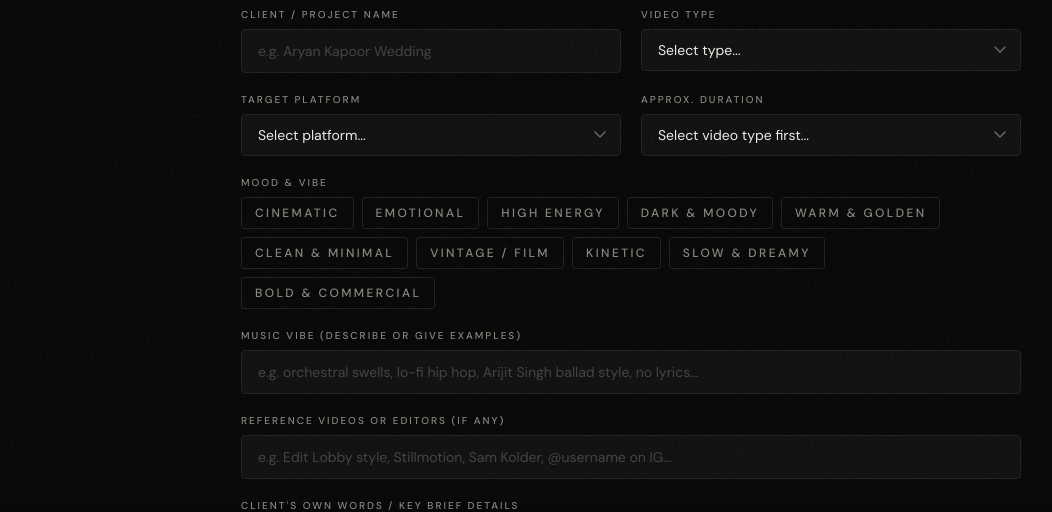
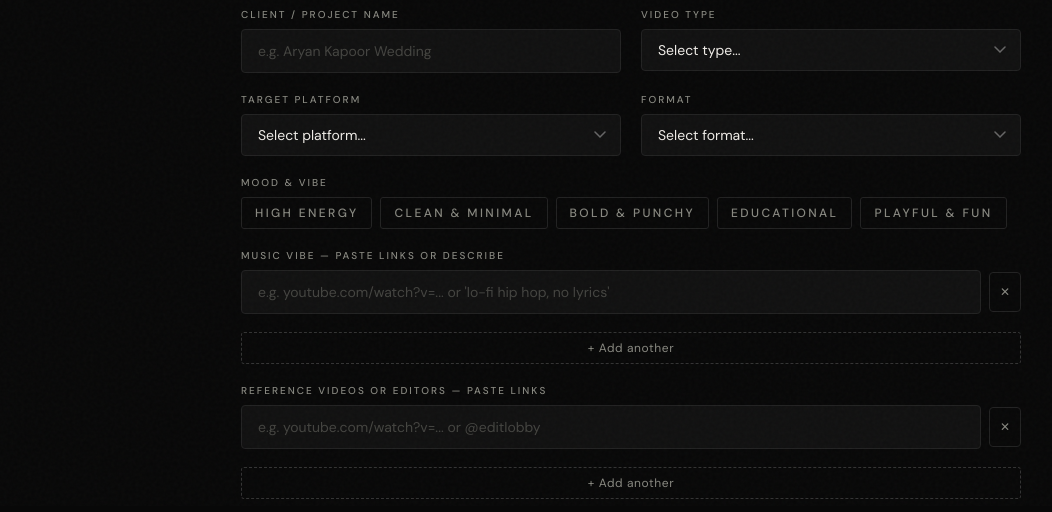
Before and after one commit to NitinGit5/edit-brief-generator, a plain HTML site: page index.html in a window 1280 px wide. Shown: the part 294-806 px from the top of the page, without its empty margins (9-1061 px from the left). Drawn offline with Linux system fonts and the light colour scheme.

Commit message:
Update index.html

```diff
--- a/index.html
+++ b/index.html
@@ -426,6 +426,47 @@
     .guide-grid { grid-template-columns: 1fr; }
     .page-title { font-size: 38px; }
   }
+
+  .link-row {
+    display: flex;
+    gap: 8px;
+    align-items: center;
+    margin-bottom: 8px;
+  }
+
+  .link-row input { flex: 1; margin-bottom: 0; }
+
+  .btn-remove {
+    background: transparent;
+    border: 1px solid var(--border);
+    color: var(--text-muted);
+    width: 32px;
+    height: 40px;
+    border-radius: 4px;
+    cursor: pointer;
+    font-size: 12px;
+    flex-shrink: 0;
+    transition: all 0.15s;
+  }
+
+  .btn-remove:hover { border-color: var(--accent); color: var(--accent); }
+
+  .btn-add-link {
+    background: transparent;
+    border: 1px dashed var(--border-bright);
+    color: var(--text-muted);
+    font-family: var(--font-body);
+    font-size: 12px;
+    letter-spacing: 0.05em;
+    padding: 7px 14px;
+    border-radius: 3px;
+    cursor: pointer;
+    margin-top: 2px;
+    transition: all 0.15s;
+  }
+
+  .btn-add-link:hover { border-color: var(--accent); color: var(--text); }
+
 </style>
 </head>
 <body>
@@ -448,10 +489,12 @@
 
     <div class="field">
       <label>Video Type</label>
-      <select id="video-type" onchange="updateDuration()">
+      <select id="video-type">
         <option value="">Select type...</option>
-        <option value="short">Short form reel / YT Short</option>
-        <option value="long">Long form talking head</option>
+        <option>Talking head</option>
+        <option>Faceless / voiceover</option>
+        <option>Motion graphics & typography</option>
+        <option>Mixed (talking head + motion graphics)</option>
       </select>
     </div>
 
@@ -467,36 +510,39 @@
     </div>
 
     <div class="field">
-      <label>Approx. Duration</label>
+      <label>Format</label>
       <select id="duration">
-        <option value="">Select video type first...</option>
+        <option value="">Select format...</option>
+        <option>Short form (Reels / YT Shorts)</option>
+        <option>Long form (YouTube video)</option>
       </select>
     </div>
 
     <div class="field form-full">
       <label>Mood & Vibe</label>
       <div class="mood-grid" id="mood-grid">
-        <label class="mood-chip"><input type="checkbox" value="Cinematic"> Cinematic</label>
-        <label class="mood-chip"><input type="checkbox" value="Emotional / teary"> Emotional</label>
         <label class="mood-chip"><input type="checkbox" value="High energy"> High energy</label>
-        <label class="mood-chip"><input type="checkbox" value="Dark & moody"> Dark & moody</label>
-        <label class="mood-chip"><input type="checkbox" value="Warm & golden"> Warm & golden</label>
         <label class="mood-chip"><input type="checkbox" value="Clean & minimal"> Clean & minimal</label>
-        <label class="mood-chip"><input type="checkbox" value="Vintage / film grain"> Vintage / film</label>
-        <label class="mood-chip"><input type="checkbox" value="Fast cuts & kinetic"> Kinetic</label>
-        <label class="mood-chip"><input type="checkbox" value="Slow & dreamy"> Slow & dreamy</label>
-        <label class="mood-chip"><input type="checkbox" value="Bold & commercial"> Bold & commercial</label>
+        <label class="mood-chip"><input type="checkbox" value="Bold & punchy"> Bold & punchy</label>
+        <label class="mood-chip"><input type="checkbox" value="Educational"> Educational</label>
+        <label class="mood-chip"><input type="checkbox" value="Playful & fun"> Playful & fun</label>
       </div>
     </div>
 
     <div class="field form-full">
-      <label>Music Vibe (describe or give examples)</label>
-      <input type="text" id="music" placeholder="e.g. orchestral swells, lo-fi hip hop, Arijit Singh ballad style, no lyrics...">
+      <label>Music Vibe — paste links or describe</label>
+      <div id="music-links">
+        <div class="link-row"><input type="text" class="music-link" placeholder="e.g. youtube.com/watch?v=... or 'lo-fi hip hop, no lyrics'"><button class="btn-remove" onclick="removeLink(this)" title="Remove">✕</button></div>
+      </div>
+      <button class="btn-add-link" onclick="addLink('music-links', 'music-link', 'Add another music link or description')">+ Add another</button>
     </div>
 
     <div class="field form-full">
-      <label>Reference Videos or Editors (if any)</label>
-      <input type="text" id="references" placeholder="e.g. Edit Lobby style, Stillmotion, Sam Kolder, @username on IG...">
+      <label>Reference Videos or Editors — paste links</label>
+      <div id="ref-links">
+        <div class="link-row"><input type="text" class="ref-link" placeholder="e.g. youtube.com/watch?v=... or @editlobby"><button class="btn-remove" onclick="removeLink(this)" title="Remove">✕</button></div>
+      </div>
+      <button class="btn-add-link" onclick="addLink('ref-links', 'ref-link', 'Add another reference')">+ Add another</button>
     </div>
 
     <div class="field form-full">
@@ -543,8 +589,8 @@
     const videoType = document.getElementById('video-type').value;
     const platform  = document.getElementById('platform').value;
     const duration  = document.getElementById('duration').value;
-    const music     = document.getElementById('music').value.trim();
-    const refs      = document.getElementById('references').value.trim();
+    const music     = [...document.querySelectorAll('.music-link')].map(i => i.value.trim()).filter(Boolean).join(', ');
+    const refs      = [...document.querySelectorAll('.ref-link')].map(i => i.value.trim()).filter(Boolean).join(', ');
     const notes     = document.getElementById('notes').value.trim();
     const moods     = [...document.querySelectorAll('.mood-chip.active')].map(c => c.querySelector('input').value);
 
@@ -698,6 +744,23 @@ Return ONLY a JSON object with these exact keys (no markdown, no backticks, no e
       dur.innerHTML = '<option value="">Select video type first...</option>';
     }
   }
+
+  function addLink(containerId, inputClass, placeholder) {
+    const container = document.getElementById(containerId);
+    const row = document.createElement('div');
+    row.className = 'link-row';
+    row.innerHTML = '<input type="text" class="' + inputClass + '" placeholder="' + placeholder + '"><button class="btn-remove" onclick="removeLink(this)" title="Remove">✕</button>';
+    container.appendChild(row);
+    row.querySelector('input').focus();
+  }
+
+  function removeLink(btn) {
+    const container = btn.closest('[id$="-links"]');
+    if (container.querySelectorAll('.link-row').length > 1) {
+      btn.closest('.link-row').remove();
+    }
+  }
+
   function copyAll() {
     navigator.clipboard.writeText(rawOutputText).then(() => {
       const btn = document.querySelector('.btn-copy');
```
